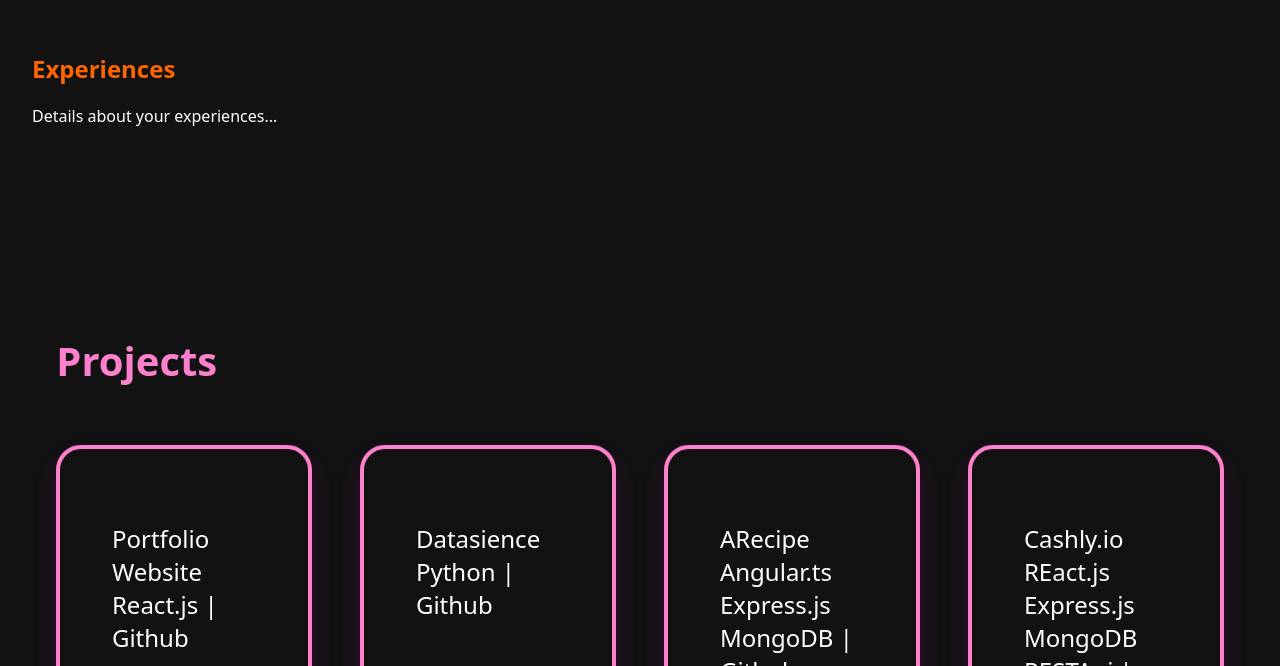
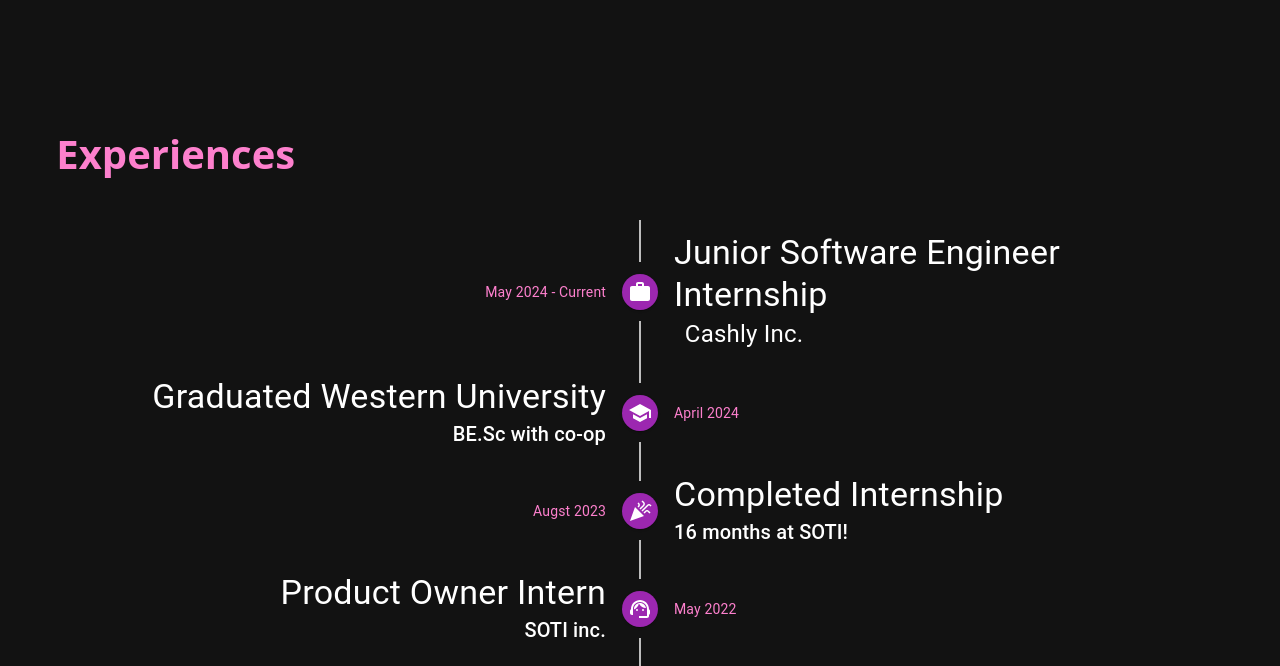
Before and after one commit to ppate343/pujapatel-portfolio.github.io, a React (Create React App) app: page / in a window 1280 px wide. Shown: the part 1294-1960 px from the top of the page. Built offline with nearby package versions, Linux system fonts and the light colour scheme.

Commit message:
insert timeline

```diff
--- a/src/components/Experiences.js
+++ b/src/components/Experiences.js
@@ -1,10 +1,15 @@
-import React from 'react';
+import React from "react";
+import "../css/Experiences.css";
+import HorizantalTimeline from "./HorizantalTimeline.js";
+import { Fade } from "react-awesome-reveal";
 
 const Experiences = () => {
   return (
-    <section id="experiences">
-      <h2>Experiences</h2>
-      <p>Details about your experiences...</p>
+    <section id="experience" className="experience-section">
+      <Fade direction="up">
+        <h2>Experiences</h2>
+        <HorizantalTimeline />
+      </Fade>
     </section>
   );
 };
```
